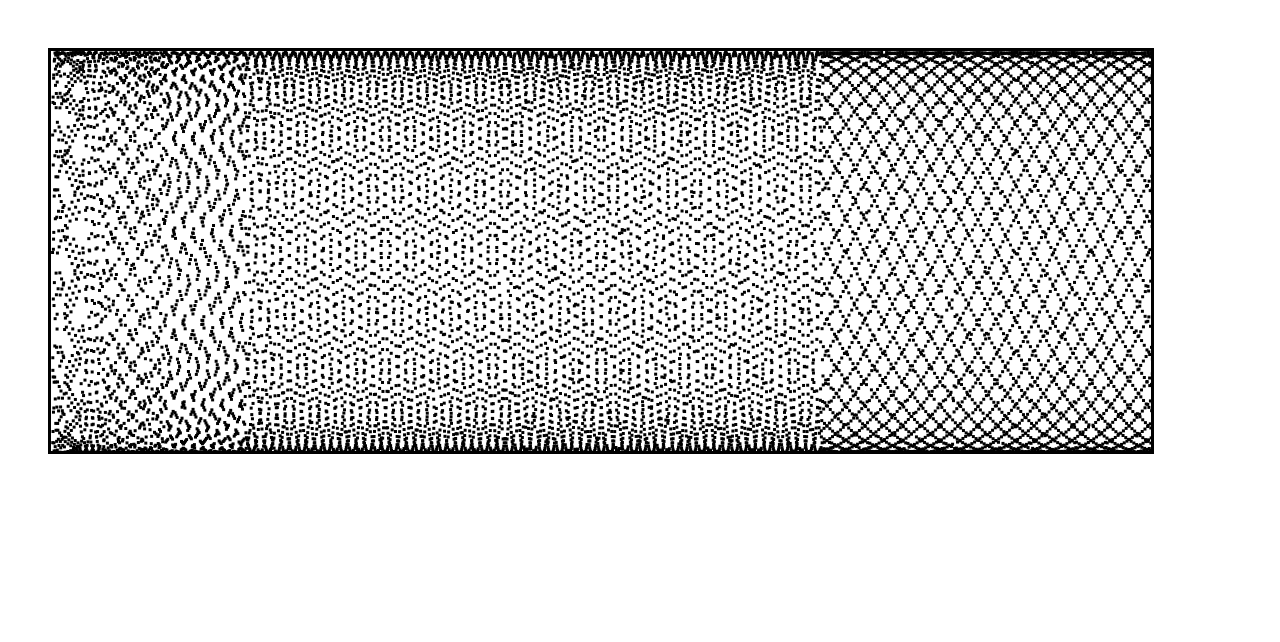
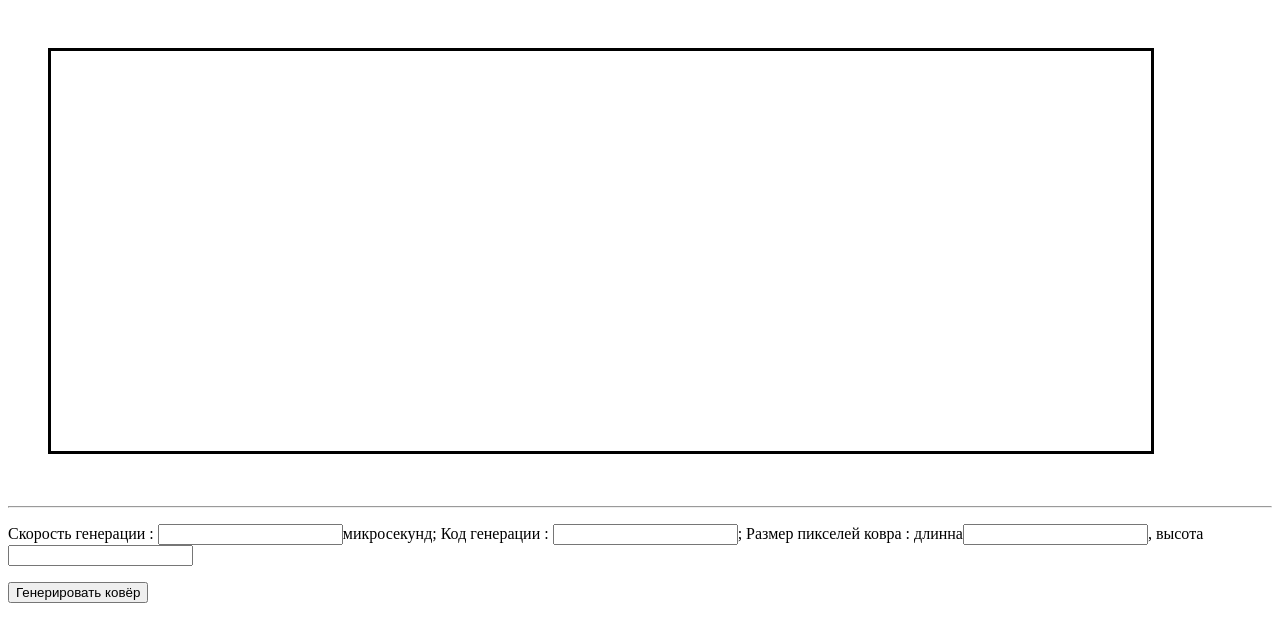
Before and after one commit to DanielPetelin/Carpet_generator_schedule, a plain HTML site: page index.html in a window 1280 px wide. Drawn offline with Linux system fonts and the light colour scheme.

Commit message:
add generator

```diff
--- a/index.html
+++ b/index.html
@@ -8,6 +8,9 @@
 </head>
 <body>
     <canvas id="cl" height="400" width="1100"></canvas>
+    <hr>
+    <p>Cкорость генерации : <input type="number" id="speed">микросекунд; Код генерации : <input type="number" id="codeGeneration">; Размер пикселей ковра : длинна<input type="number" id="sizeX">, высота <input type="number" id="sizeY"></p>
+    <p><button id="generator">Генерировать ковёр</button></p>
     <script src="./js/script.js"></script>
 </body>
 </html>
--- a/js/script.js
+++ b/js/script.js
@@ -3,13 +3,16 @@ var ctx = canvas.getContext('2d');
 var x = 0;
 var timer;
 
-drowSin();
+// делаем функцию генератора ковров.
+document.getElementById('generator').onclick = function drowSin() {
+    var speed = document.getElementById('speed').value;
+    var code = document.getElementById('codeGeneration').value;
+    var sizeX = document.getElementById('sizeX').value;
+    var sizeY = document.getElementById('sizeY').value;
 
-// делаем функцию генератора ковров.
-function drowSin() {
-    y = Math.sin(x * 2676372653164317536715276155645176341723567153761746175327);
+    y = Math.sin(x * code);
     x = x + 0.05;
 
-    ctx.fillRect(1.5 * x, 200 + 200 * y, 3, 3);
-    timer = setTimeout(drowSin, 0.2);
+    ctx.fillRect(1.5 * x, 200 + 200 * y, sizeX, sizeY);
+    timer = setTimeout(drowSin, speed);
 };
```
